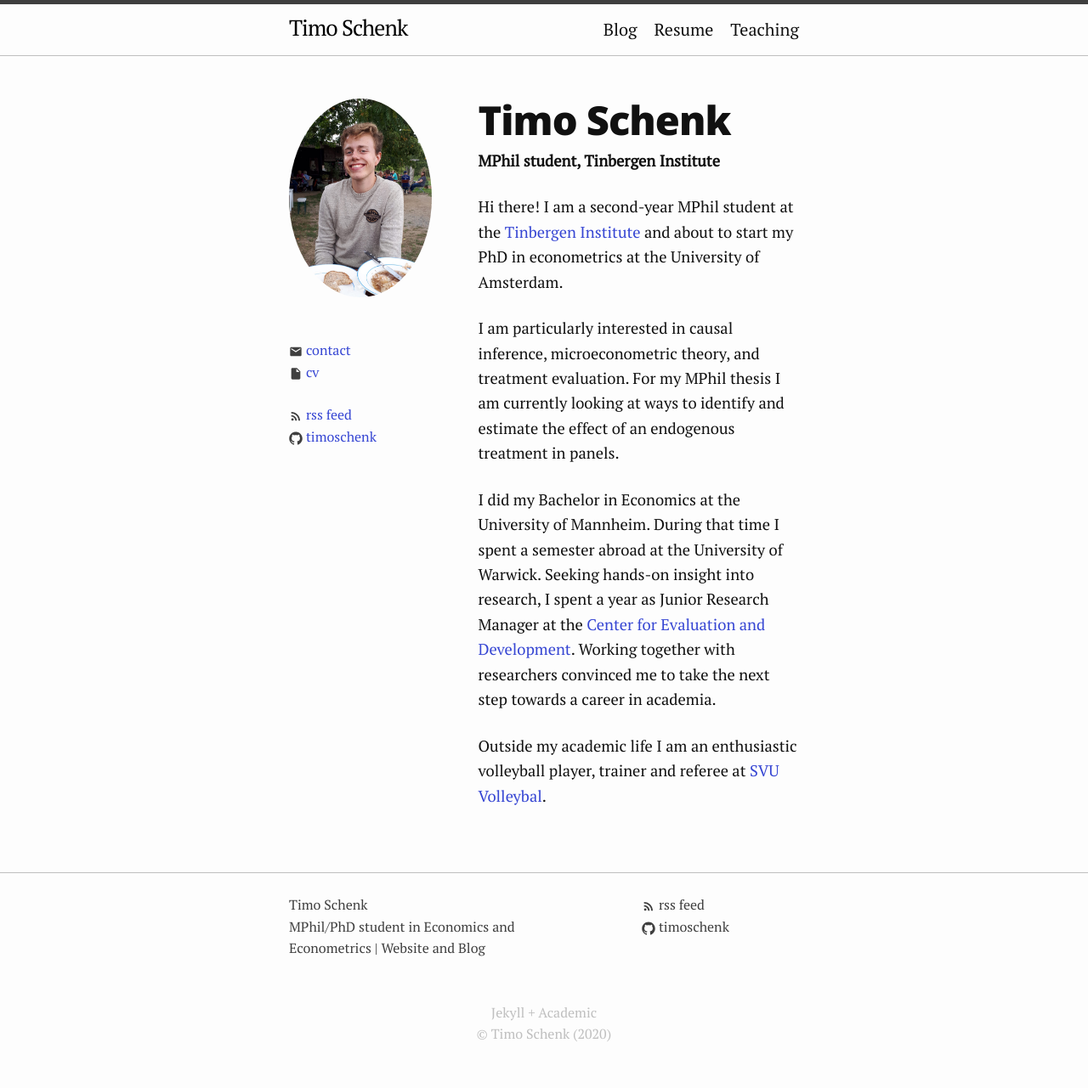
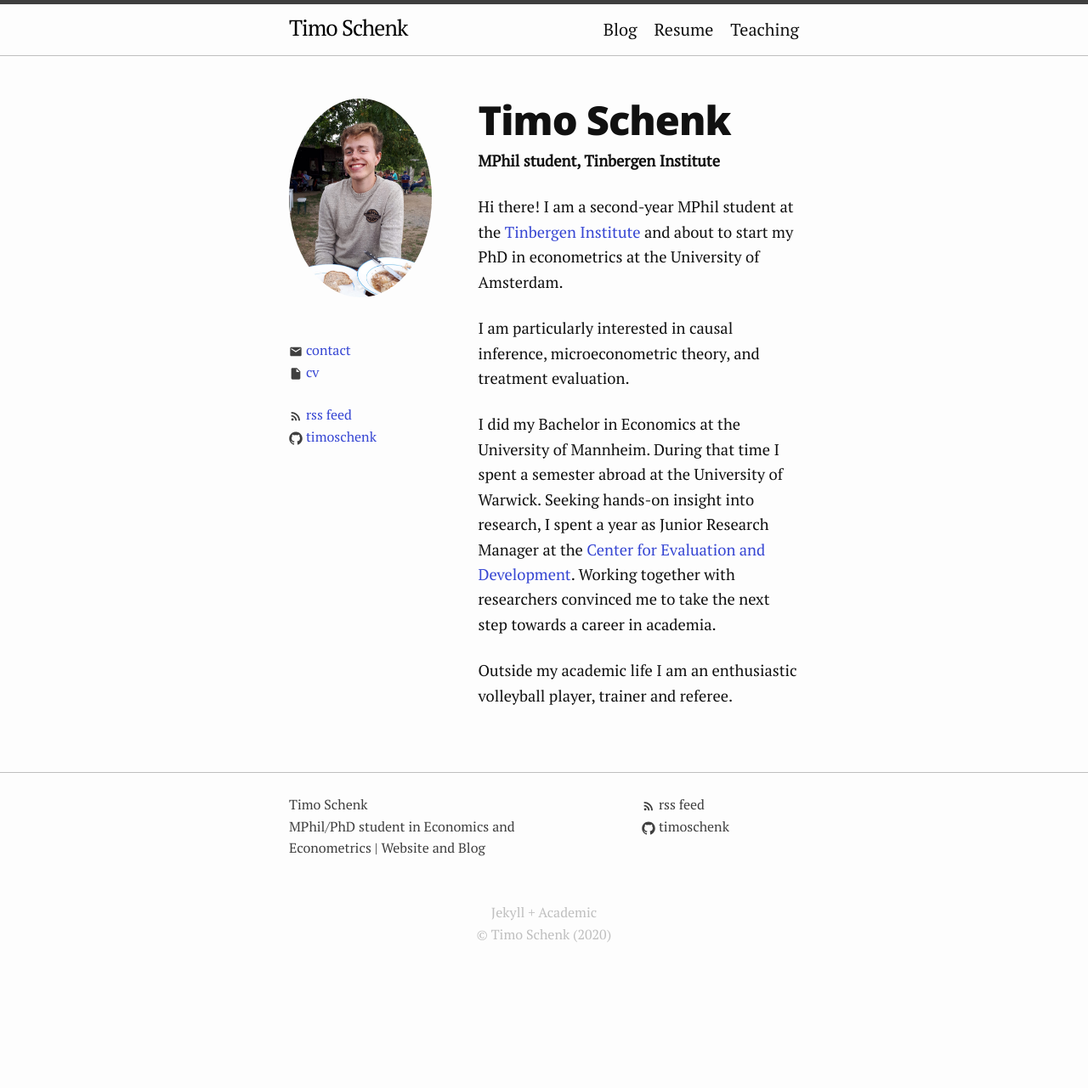
Before and after one commit to timoschenk/timoschenk.github.io, a Jekyll site: the page built from index.markdown, in a window 1280 px wide. Shown: the whole page at 85% size. Built offline with Jekyll 4.4.1, drawn with Linux system fonts in a browser that asks for light colours; after the commit the page ends 1163 px from its top, so only the background shows below that.

Commit message:
Update index.markdown

```diff
--- a/index.markdown
+++ b/index.markdown
@@ -13,11 +13,10 @@ Hi there! I am a second-year MPhil student at the [Tinbergen Institute](https://
 and about to start my PhD in econometrics at the University of Amsterdam.
 
 I am particularly interested in causal inference, microeconometric theory, and treatment evaluation.
-For my MPhil thesis I am currently looking at ways to identify and estimate the effect of an endogenous treatment in panels.
 
 I did my Bachelor in Economics at the University of Mannheim.
 During that time I spent a semester abroad at the University of Warwick.
 Seeking hands-on insight into research, I spent a year as Junior Research Manager at the [Center for Evaluation and Development](https://c4ed.org/).
 Working together with researchers convinced me to take the next step towards a career in academia.
 
-Outside my academic life I am an enthusiastic volleyball player, trainer and referee at [SVU Volleybal](https://www.svuvolleybal.nl/).
+Outside my academic life I am an enthusiastic volleyball player, trainer and referee.
```
